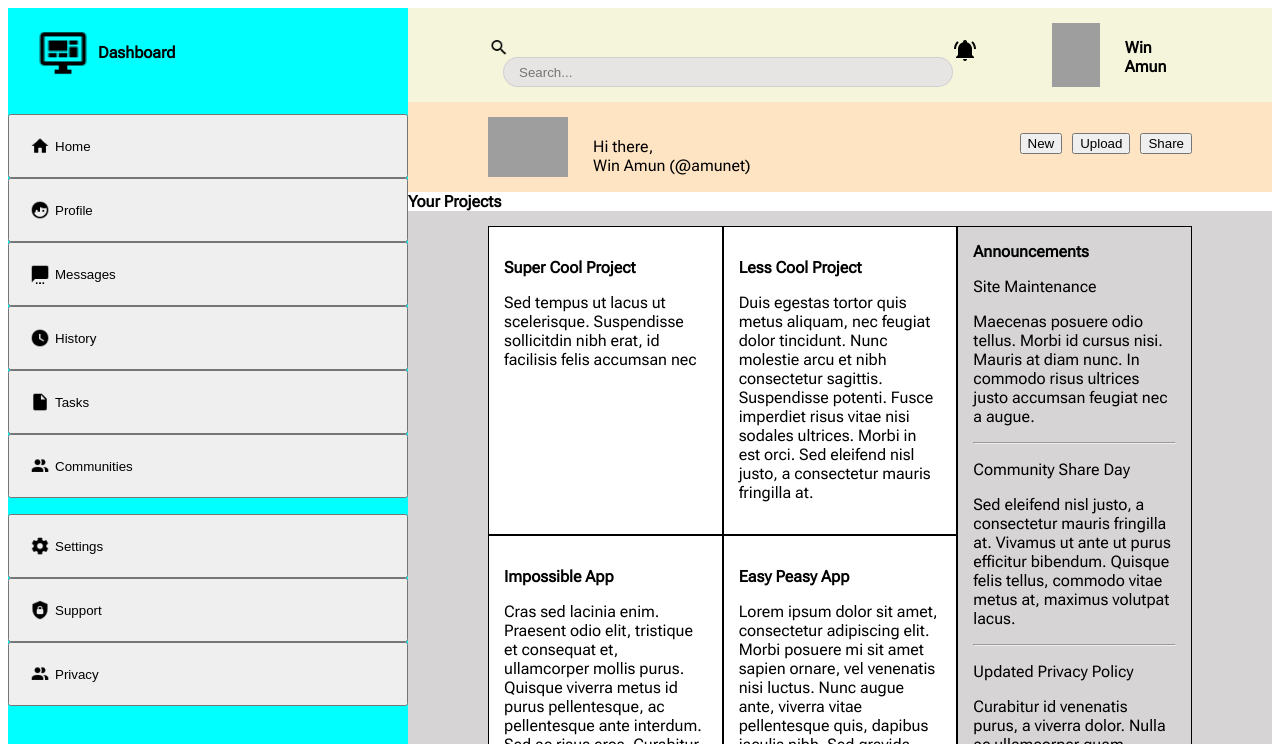
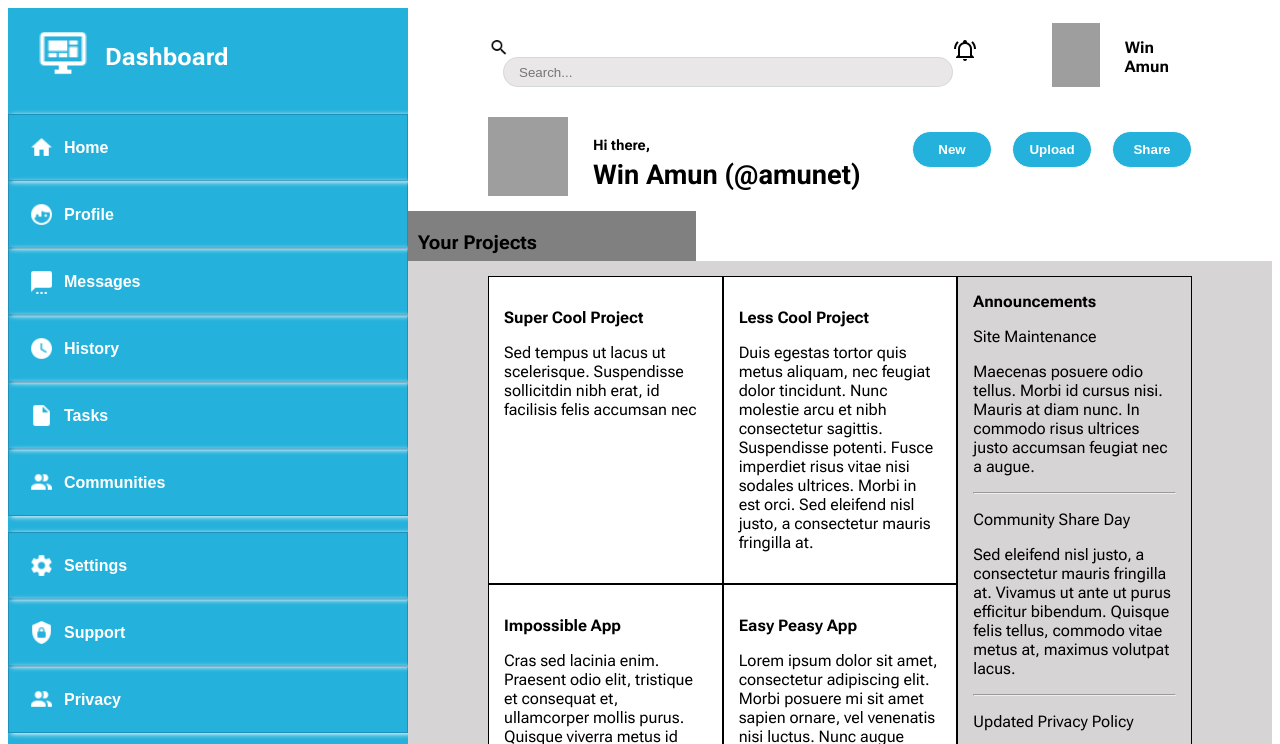
Before and after one commit to Meowinn/TOP-Admin-Dashboard, a plain HTML site: page index.html in a window 1280 px wide. Shown: the top 744 px of the page. Drawn offline with Linux system fonts and the light colour scheme; grey boxes are pictures that could not be loaded.

Commit message:
fix banner and various buttons

```diff
--- a/index.html
+++ b/index.html
@@ -9,6 +9,8 @@
     <link rel="preconnect" href="https://fonts.googleapis.com">
     <link rel="preconnect" href="https://fonts.gstatic.com" crossorigin>
     <link href="https://fonts.googleapis.com/css2?family=Roboto+Flex:opsz@8..144&display=swap" rel="stylesheet">
+    <link href="https://fonts.googleapis.com/css2?family=Roboto+Flex:opsz,wght@8..144,700&display=swap" rel="stylesheet">
+    <link href="https://fonts.googleapis.com/css2?family=Roboto:wght@700&display=swap" rel="stylesheet">
 </head>
 <body>
     <div class="main_container">
@@ -19,7 +21,7 @@
                 <input type="search" id="search" name="searchbar" placeholder="Search...">
             </div>
                 <div class="side_header">
-                    <div class="logged_user"><img src="icons/bell.png" alt="bell"></div>
+                    <div class="logged_user"><img src="icons/bell-ring-outline.png" alt="bell"></div>
                     <img src="https://cdn-icons-png.flaticon.com/512/3135/3135715.png" alt="profile" id="profile1">
                     <div class="logged_user">Win Amun</div>
                 </div>
@@ -51,7 +53,7 @@
             <img src="https://cdn-icons-png.flaticon.com/512/3135/3135715.png" alt="profile" id="profile">
             <div class="username">
                 <div>Hi there,</div>
-              <div>Win Amun (@amunet)</div>
+              <div class="primary_name">Win Amun (@amunet)</div>
             </div>
             <ul>
                 <li><button type="button">New</button></li>
@@ -59,9 +61,7 @@
                 <li><button type="button">Share</button></li>
             </ul>
         </div>
-        <strong>
-            <div>Your Projects</div>
-        </strong>
+        <strong><div class="your_project">Your Projects</div></strong>
         <div class="articles">
 
             <div class="card">
--- a/styles.css
+++ b/styles.css
@@ -12,7 +12,7 @@ font-family: 'Roboto Flex', sans-serif;;
 }
 
 .search_header {
-    background-color: beige;
+    background-color: rgb(255, 255, 255);
     grid-column: 2/5;
     padding: 25px;
     display: grid;
@@ -34,13 +34,20 @@ font-family: 'Roboto Flex', sans-serif;;
     gap: 25px;
 }
 
-img[src="icons/bell.png"] {
+img[src="icons/bell-ring-outline.png"] {
     margin-right: 50px;
 }
 
 .logged_user {
     margin-top: 15px;
     font-weight: 800;
+    filter: invert(0);
+}
+
+.primary_name {
+    font-size: 1.7rem;
+    font-weight: 900;
+    font-family: 'Roboto', sans-serif;
 }
 
 
@@ -48,8 +55,8 @@ input[type=search] {
     width: 450px;
     height: 30px;
     border-radius: 20px;
-    border: 0.10px solid rgba(26, 26, 26, 0.10);
-    background-color: rgb(231, 228, 228);
+    border: 0.10px solid rgba(53, 99, 61, 0.1);
+    background-color: rgb(233, 231, 231);
     margin-left: 15px;
     padding-left: 15px;
 }
@@ -70,25 +77,28 @@ input[type=search] {
 }
 
 .sidebar {
-    background-color: aqua;
+    background-color: rgb(36, 177, 219);
     grid-row: 1/5;
     padding: 0;
 }
 
 .dboard {
     display: flex;
-    gap: 10px;
-    font-weight: 800;
+    gap: 17px;
     padding: 20px;
+    color: white;
 }
 
 .dboard img {
     width: min(50px, 100%);
     padding-left: 10px;
+    filter: invert(1);
 }
 
 .dboardcon {
+    font-weight: 800;
     margin-top: 15px;
+    font-size: 1.5rem;
 }
 
 .sidebar ul li {
@@ -100,27 +110,41 @@ input[type=search] {
 }
 
 .sidebar button {
+    background-color: transparent;
+    border: 1px solid rgba(11, 11, 59, 0.2);
+    box-shadow: 3px 1px 5px;
+    cursor: pointer;
     width: 400px;
     padding: 20px;
+    font-weight: 800;
+    font-size: 1rem;
+    color: white;
+}
+
+.sidebar button:hover {
+    background-color: rgb(189, 178, 178);
 }
 
 .sidebar ul img {
-    width: 20px;
+    width: 25px;
+    filter: invert(1);
 }
 
 .dashboard_buttons {
     display: flex;
-    gap: 5px;
+    gap: 10px;
     align-items: center;
 }
 
 
 
 .navbar {
-    background-color: bisque;
+    background-color: rgb(255, 255, 255);
     grid-column: 2/5;
     grid-template-columns: repeat(3, 1fr);
     display: flex;
+    font-size: 0.9rem;
+    font-weight: 600;
 }
 
 .navbar > ul {
@@ -133,7 +157,7 @@ list-style: none;
     grid-column: 2/5;
     display: grid;
     grid-template-columns: repeat(3, 1fr);
-    grid-template-rows: repeat(3, 1fr);
+    grid-template-rows: 1fr repeat(3, 2fr);
 }
 
 .articles > div {
@@ -166,7 +190,22 @@ list-style: none;
 
 .navbar ul {
     display: flex;
-    gap: 10px;
+    gap: 20px;
+}
+
+.navbar button {
+    padding: 10px;
+    width: 80px;
+    font-weight: 700;
+    background-color: rgb(36, 177, 219);
+    color: white;
+    border: 1px solid;
+    border-radius: 20px;
+    cursor:pointer;
+}
+
+.navbar button:hover {
+    background-color: gray;
 }
 
 #profile {
@@ -181,7 +220,21 @@ list-style: none;
     padding-left: 25px;
 }
 
+.username > div {
+    padding-bottom: 5px;
+}
+
 
 .trending img {
     width: 60px;
 }
+
+
+.your_project {
+    font-size: 1.2rem;
+    padding: 10px;
+    height: 20px;
+    padding-top: 20px;
+    background-color: gray;
+
+}
```
Also changed, not shown: icons/bell-ring-outline.png (added), icons/bell.png (deleted).
